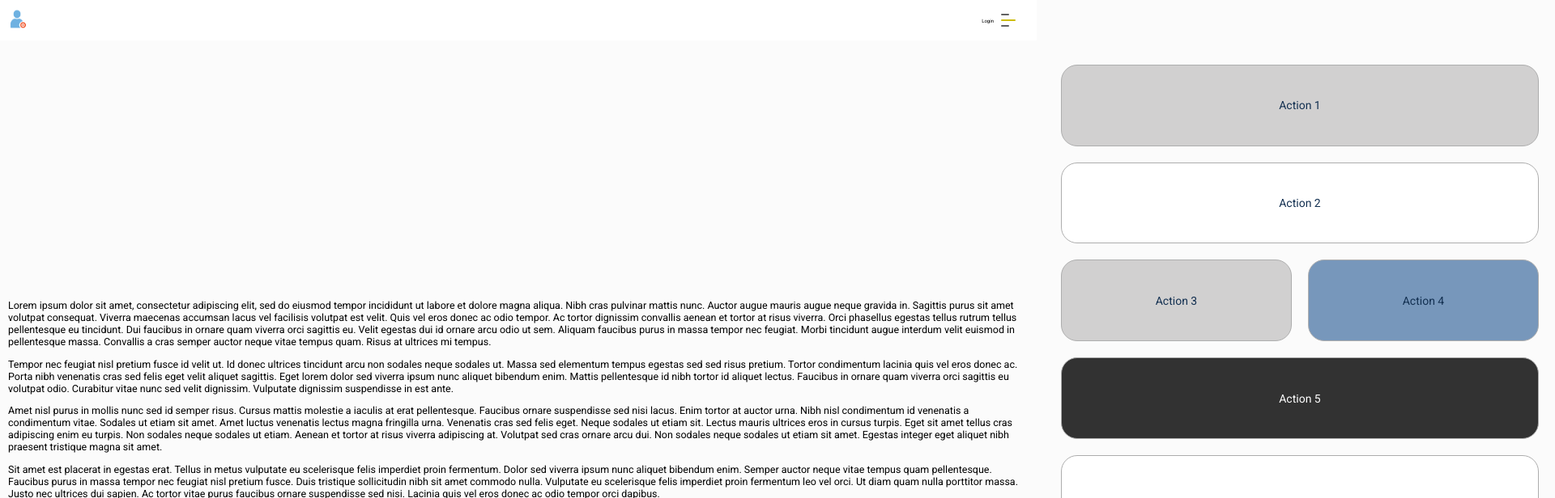
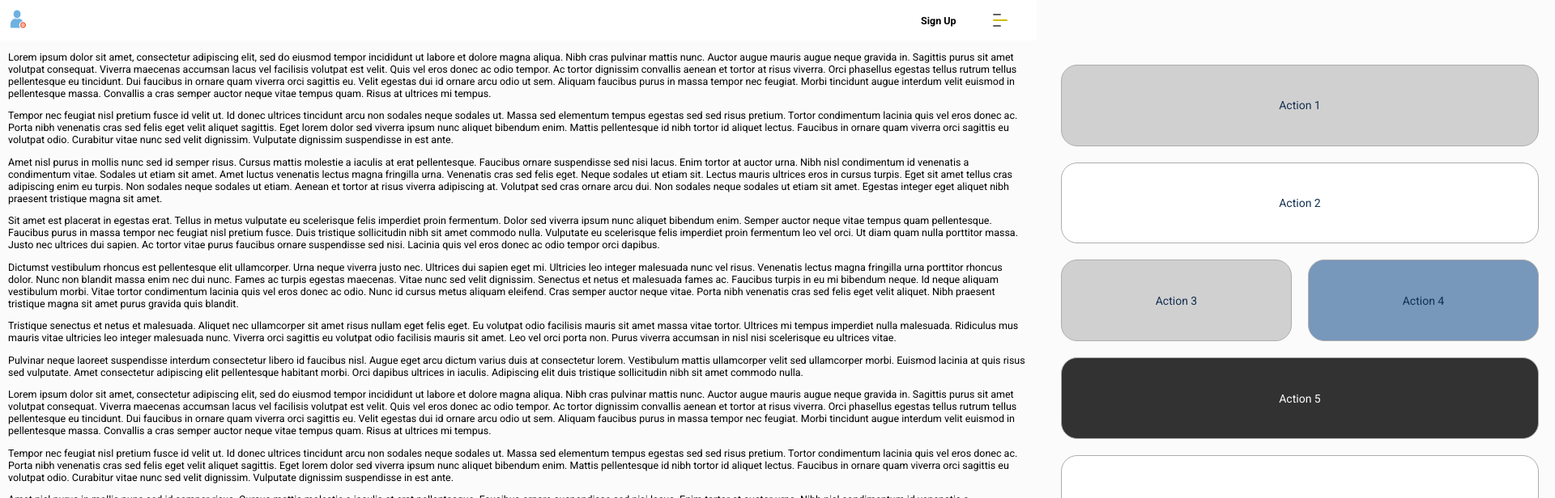
Before and after one commit to mattjholmes87/management, a React (Create React App) app: page /login in a window 1280 px wide. Shown: the top 616 px of the page at 81% size, 1920 px wide, since content can reach past the window. Built offline with nearby package versions, Linux system fonts and the light colour scheme.

Commit message:
renamed login to signup

```diff
--- a/src/App.css
+++ b/src/App.css
@@ -106,32 +106,38 @@ body {
   transform: translateX(-8px) rotate(45deg) translateY(-8px);
   background-color: #cdbd0e;
 }
-.navBoxWrap .rightNavBox .loginBox {
+.navBoxWrap .rightNavBox .loginDropDown {
   background-color: inherit;
   position: relative;
-  padding: 10px;
+  padding-left: 10px;
+  padding-right: 10px;
+  font-size: 2rem;
   width: 100px;
   display: flex;
   align-items: center;
   justify-content: center;
   font-weight: 400;
 }
-.navBoxWrap .rightNavBox .loginBox .link {
+.navBoxWrap .rightNavBox .loginDropDown .link {
   text-decoration: none;
   color: #616161;
   font-size: 1.4rem;
 }
-.navBoxWrap .rightNavBox .loginBox .link.loggedIn {
+.navBoxWrap .rightNavBox .loginDropDown .link.loggedIn {
   text-decoration: none;
   color: #cdbd0e;
   font-size: 1.4rem;
+}
+
+.hamburgerMenuWrap.off {
+  color: #133051;
 }
 
 .hamburgerMenuWrap {
   font-family: "Roboto", sans-serif;
   font-size: 4rem;
   color: #ffffff;
-  position: fixed;
+  position: absolute;
   top: 50px;
   height: 100vh;
   z-index: 100;
@@ -139,6 +145,7 @@ body {
 .hamburgerMenuWrap .hamburgerMenu {
   background-color: #133051;
   padding: 30px;
+  width: 100vw;
 }
 .hamburgerMenuWrap .hamburgerMenu .link {
   text-decoration: none;
@@ -151,7 +158,7 @@ body {
 }
 .hamburgerMenuWrap .hamburgerMenu.on {
   position: absolute;
-  right: -100%;
+  left: 100%;
   transition: transform 1.2s cubic-bezier(0.325, 1, 0.22, 1);
   transform: translateX(-100%);
   width: 100%;
@@ -169,6 +176,8 @@ body {
 
 .hamburgerMenuWrap.tools {
   margin: 0px;
+  width: 50%;
+  left: 50%;
 }
 .hamburgerMenuWrap.tools .hamburgerMenu.tools {
   background-color: transparent;
@@ -180,7 +189,7 @@ body {
   justify-content: space-between;
   height: 100%;
   background-color: transparent;
-  width: calc(50% - 10px);
+  width: calc(100% - 10px);
 }
 .hamburgerMenuWrap.tools .hamburgerMenu.tools .toolBarMenuBox .toolBarMenu {
   height: 100%;
@@ -265,25 +274,38 @@ body {
   color: #cdbd0e;
 }
 .hamburgerMenuWrap.tools .hamburgerMenu.tools.on {
-  right: -100%;
-  transition: transform 1.2s cubic-bezier(0.325, 1, 0.22, 1);
-  transform: translateX(-50%);
   width: 100%;
   height: 100%;
   height: calc(100% - 50px);
+  transition: transform 1.2s cubic-bezier(0.325, 1, 0.22, 1);
+  transform: translateX(-100%);
+}
+.hamburgerMenuWrap.tools .hamburgerMenu.tools.off {
+  width: 100%;
+  height: 100%;
+  height: calc(100% - 50px);
+  transition: transform 1.2s cubic-bezier(0.325, 1, 0.22, 1);
+  right: -100%;
+}
+
+.hamburgerMenuWrap.tools.off {
+  right: 200%;
+  color: #133051;
 }
 
 .loginBoxWrap {
   font-size: 2rem;
+  background-color: #ffffff;
   font-family: "Roboto", sans-serif;
   width: 100%;
-  height: 100%;
+  padding-left: 20px;
+  padding-right: 20px;
   display: grid;
   grid-template-columns: 1fr 1fr 1fr;
   grid-template-rows: auto auto;
-  position: relative;
+  position: absolute;
   transition: transform 1s cubic-bezier(0.325, 1, 0.22, 1);
-  transform: translateY(-100%);
+  transform: translateY(-150%);
 }
 .loginBoxWrap .loginBox {
   font-size: 5rem;
@@ -291,7 +313,7 @@ body {
   grid-column-end: 4;
   grid-row-start: 1;
   grid-row-end: 2;
-  margin: 20px;
+  margin-top: 20px;
 }
 .loginBoxWrap .loginBox h2 {
   font-size: 1.2rem;
@@ -301,7 +323,8 @@ body {
   grid-column-end: 4;
   grid-row-start: 2;
   grid-row-end: 3;
-  margin: 20px;
+  margin-top: 20px;
+  margin-bottom: 20px;
 }
 .loginBoxWrap .signUpBox h2 {
   font-size: 1.2rem;
--- a/src/App.scss
+++ b/src/App.scss
@@ -124,10 +124,12 @@ body {
         }
       }
     }
-    .loginBox {
+    .loginDropDown {
       background-color: inherit;
       position: relative;
-      padding: 10px;
+      padding-left: 10px;
+      padding-right: 10px;
+      font-size: 2rem;
       width: 100px;
       display: flex;
       align-items: center;
@@ -148,18 +150,22 @@ body {
 }
 
 //Hamburger Menu (logged out)
+.hamburgerMenuWrap.off {
+  // width: 0px;
+  color: #133051;
+}
 .hamburgerMenuWrap {
   font-family: "Roboto", sans-serif;
   font-size: 4rem;
   color: #ffffff;
-  position: fixed;
+  position: absolute;
   top: 50px;
   height: 100vh;
   z-index: 100;
   .hamburgerMenu {
     background-color: #133051;
     padding: 30px;
-
+    width: 100vw;
     .link {
       text-decoration: none;
       color: white;
@@ -172,7 +178,7 @@ body {
   }
   .hamburgerMenu.on {
     position: absolute;
-    right: -100%;
+    left: 100%;
     transition: transform 1.2s cubic-bezier(0.325, 1, 0.22, 1);
     transform: translateX(-100%);
     width: 100%;
@@ -192,7 +198,8 @@ body {
 //Hamburger Menu (logged in)
 .hamburgerMenuWrap.tools {
   margin: 0px;
-
+  width: 50%;
+  left: 50%;
   .hamburgerMenu.tools {
     background-color: transparent;
     padding: 0px;
@@ -203,7 +210,7 @@ body {
       justify-content: space-between;
       height: calc(100%);
       background-color: transparent;
-      width: calc(50% - 10px);
+      width: calc(100% - 10px);
       .toolBarMenu {
         height: 100%;
         width: calc(100% - 40px);
@@ -292,28 +299,41 @@ body {
     }
   }
   .hamburgerMenu.tools.on {
-    right: -100%;
-    transition: transform 1.2s cubic-bezier(0.325, 1, 0.22, 1);
-    transform: translateX(-50%);
     width: 100%;
     height: 100%;
     height: calc(100% - 50px);
+    transition: transform 1.2s cubic-bezier(0.325, 1, 0.22, 1);
+    transform: translateX(-100%);
+  }
+  .hamburgerMenu.tools.off {
+    width: 100%;
+    height: 100%;
+    height: calc(100% - 50px);
+    transition: transform 1.2s cubic-bezier(0.325, 1, 0.22, 1);
+    right: -100%;
   }
 }
 
+.hamburgerMenuWrap.tools.off {
+  // width: 0px;
+  right: 200%;
+  color: #133051;
+}
 //Login / Sign-Up Menu
 
 .loginBoxWrap {
   font-size: 2rem;
+  background-color: #ffffff;
   font-family: "Roboto", sans-serif;
   width: 100%;
-  height: 100%;
+  padding-left: 20px;
+  padding-right: 20px;
   display: grid;
   grid-template-columns: 1fr 1fr 1fr;
   grid-template-rows: auto auto;
-  position: relative;
+  position: absolute;
   transition: transform 1s cubic-bezier(0.325, 1, 0.22, 1);
-  transform: translateY(-100%);
+  transform: translateY(-150%);
 
   .loginBox {
     h2 {
@@ -324,7 +344,7 @@ body {
     grid-column-end: 4;
     grid-row-start: 1;
     grid-row-end: 2;
-    margin: 20px;
+    margin-top: 20px;
   }
   .signUpBox {
     h2 {
@@ -334,7 +354,8 @@ body {
     grid-column-end: 4;
     grid-row-start: 2;
     grid-row-end: 3;
-    margin: 20px;
+    margin-top: 20px;
+    margin-bottom: 20px;
   }
 }
 
--- a/src/components/HomeBody.jsx
+++ b/src/components/HomeBody.jsx
@@ -1,11 +1,9 @@
 import React from "react";
-import Login from "./Login";
 
-const HomeBody = ({ login }) => {
+const HomeBody = () => {
   return (
     <>
       <div className="bodyWrap">
-        <Login login={login} />
         <div>
           <p>
             Lorem ipsum dolor sit amet, consectetur adipiscing elit, sed do
--- a/src/components/Interface.jsx
+++ b/src/components/Interface.jsx
@@ -5,7 +5,7 @@ import HomeBody from "./HomeBody";
 const Interface = () => {
   const [state, setState] = useState({
     hamburger: false,
-    login: false,
+    signUp: false,
   });
 
   const menuToggle = (input) => {
@@ -27,9 +27,9 @@ const Interface = () => {
         hamburger={state.hamburger}
         getAddress={getAddress}
         address={state.address}
-        login={state.login}
+        signUp={state.signUp}
       />
-      <HomeBody login={state.login} />
+      <HomeBody />
     </>
   );
 };
--- a/src/components/Login.jsx
+++ b/src/components/Login.jsx
@@ -1,10 +1,10 @@
 import React from "react";
 import Input from "./Input";
 
-const Login = ({ login }) => {
+const Login = ({ signUp }) => {
   return (
     <>
-      <div className={`loginBoxWrap ${login ? "on" : "off"}`}>
+      <div className={`loginBoxWrap ${signUp ? "on" : "off"}`}>
         <div className="loginBox">
           <div className="loginSection">
             <h2>Login</h2>
--- a/src/components/NavBar.jsx
+++ b/src/components/NavBar.jsx
@@ -1,10 +1,11 @@
 import React from "react";
-import { Link, Route, Routes } from "react-router-dom";
+import { Route, Routes } from "react-router-dom";
 import NavLinks from "./NavLinks";
 import ToolBar from "./ToolBar";
 import logo from "../images/logo.png";
+import Login from "./Login";
 
-const Nav = ({ menuToggle, hamburger, getAddress, login }) => {
+const Nav = ({ menuToggle, hamburger, getAddress, signUp }) => {
   return (
     <>
       <div className="navBoxWrap">
@@ -13,12 +14,12 @@ const Nav = ({ menuToggle, hamburger, getAddress, login }) => {
         </div>
         <div className="rightNavBox">
           <div
-            className={`loginDropDown ${login ? "on" : "off"}`}
+            className={`loginDropDown ${signUp ? "on" : "off"}`}
             onClick={() => {
-              menuToggle("login");
+              menuToggle("signUp");
             }}
           >
-            Login
+            <h2>Sign Up</h2>
           </div>
           <div
             className="menuBox"
@@ -42,29 +43,16 @@ const Nav = ({ menuToggle, hamburger, getAddress, login }) => {
           </div>
         </div>
       </div>
+      <Login signUp={signUp} hamburger={hamburger} />
 
       <Routes>
         <Route
           path="/login"
-          element={
-            <ToolBar
-              hamburger={hamburger}
-              login={login}
-              getAddress={getAddress}
-              menuToggle={menuToggle}
-            />
-          }
+          element={<ToolBar hamburger={hamburger} menuToggle={menuToggle} />}
         />
         <Route
           path="/"
-          element={
-            <NavLinks
-              hamburger={hamburger}
-              getAddress={getAddress}
-              menuToggle={menuToggle}
-              login={login}
-            />
-          }
+          element={<NavLinks hamburger={hamburger} getAddress={getAddress} />}
         />
       </Routes>
     </>
--- a/src/components/NavLinks.jsx
+++ b/src/components/NavLinks.jsx
@@ -1,9 +1,9 @@
 import React from "react";
 import { Link } from "react-router-dom";
 
-const NavLinks = ({ hamburger, getAddress, menuToggle, login }) => {
+const NavLinks = ({ hamburger, getAddress }) => {
   return (
-    <div className="hamburgerMenuWrap">
+    <div className={`hamburgerMenuWrap ${hamburger ? "on" : "off"}`}>
       <div className={`hamburgerMenu ${hamburger ? "on" : "off"}`}>
         <div>
           <p>
@@ -40,14 +40,8 @@ const NavLinks = ({ hamburger, getAddress, menuToggle, login }) => {
             </Link>
           </p>
           <p>
-            <Link
-              to="/login"
-              className={`link ${login ? "loggedIn" : ""}`}
-              onClick={() => {
-                menuToggle("login");
-              }}
-            >
-              {login ? "Logged In" : "Login"}
+            <Link to="/login" className="link">
+              Login
             </Link>
           </p>
         </div>
--- a/src/components/ToolBar.jsx
+++ b/src/components/ToolBar.jsx
@@ -1,9 +1,9 @@
 import React from "react";
 import { Link } from "react-router-dom";
 
-const ToolBar = ({ hamburger, menuToggle, login }) => {
+const ToolBar = ({ hamburger, menuToggle, signUp }) => {
   return (
-    <div className="hamburgerMenuWrap tools">
+    <div className={`hamburgerMenuWrap tools ${hamburger ? "on" : "off"}`}>
       <div className={`hamburgerMenu tools ${hamburger ? "on" : "off"}`}>
         <div className="toolBarMenuBox">
           <div className="toolBarMenu">
@@ -19,7 +19,7 @@ const ToolBar = ({ hamburger, menuToggle, login }) => {
               to="/"
               className="link"
               onClick={() => {
-                menuToggle("login");
+                menuToggle("signUp");
                 menuToggle("hamburger");
               }}
             >
```
Also changed, not shown: 1 other file (tests, documents, lock files or other folders).
